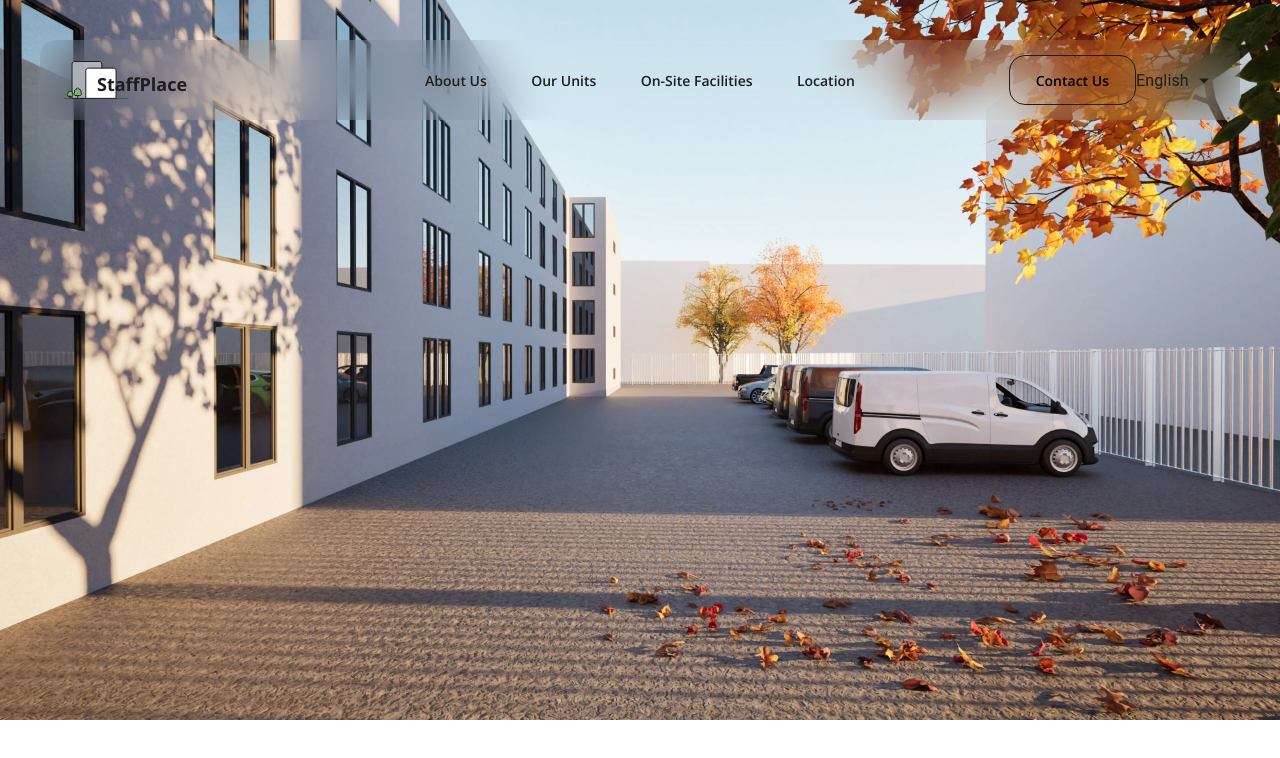
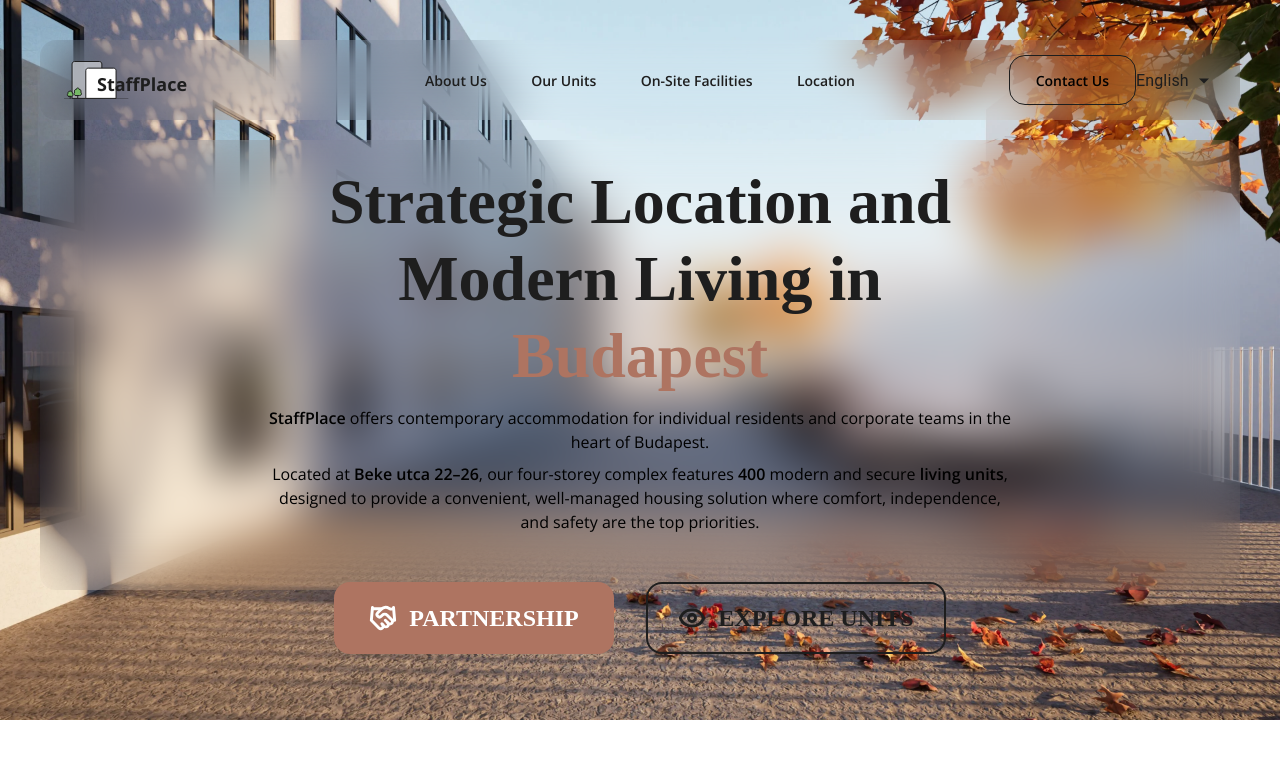
Before and after one commit to ZubalYana/stuffPlace-frontend, a React (Vite) app: page / in a window 1280 px wide. Shown: the top 758 px of the page. Built offline with nearby package versions, Linux system fonts and the light colour scheme; a web font is replaced by a local one.

Commit message:
complete the main page

```diff
--- a/package.json
+++ b/package.json
@@ -14,6 +14,7 @@
     "@emotion/styled": "^11.14.1",
     "@mui/material": "^7.3.5",
     "@tailwindcss/vite": "^4.1.17",
+    "lucide-react": "^0.555.0",
     "react": "^19.2.0",
     "react-dom": "^19.2.0",
     "tailwindcss": "^4.1.17"
--- a/src/App.css
+++ b/src/App.css
@@ -8,7 +8,6 @@ h6 {
 }
 
 div,
-span,
 p,
 a,
 li,
--- a/src/components/pages/MainPage.tsx
+++ b/src/components/pages/MainPage.tsx
@@ -1,9 +1,35 @@
 import { Header } from "../elements/Header"
+import { Handshake, Eye } from "lucide-react"
 export function MainPage() {
     return (
         <div className="w-full h-screen p-10">
             <div className="z-20 relative">
                 <Header />
+                <div className="w-full h-[450px] rounded-2xl flex flex-col items-center bg-[rgba(255, 255, 255, 0.5)] backdrop-blur-xl px-6 py-6 mt-5">
+                    <h1 className="w-[60%] text-[64px] text-center font-bold text-[#1E1E1E] leading-[1.2]">Strategic Location and Modern Living in <span className="text-[#AE7461]">Budapest</span></h1>
+                    <div className="w-full flex flex-col items-center mt-3">
+                        <p className="text-[16px] font-light w-[65%] text-center"><span className="font-semibold">StaffPlace</span> offers contemporary accommodation for individual residents and corporate teams in the heart of Budapest.</p>
+
+                        <p className="text-[16px] font-light w-[65%] text-center mt-2">
+                            Located at <span className="font-semibold">Beke utca 22–26</span>, our four-storey complex features <span className="font-semibold">400</span> modern and secure <span className="font-semibold">living units</span>, designed to provide a convenient, well-managed housing solution where comfort, independence, and safety are the top priorities.
+                        </p>
+                    </div>
+
+                    <div className="flex items-center gap-8 mt-12">
+
+                        <div className="w-[280px] h-18 flex justify-center items-center rounded-2xl bg-[#AE7461] gap-3">
+                            <Handshake color="white" size={28} strokeWidth={2.5} />
+                            <h3 className="uppercase text-white font-bold text-[24px]">Partnership</h3>
+                        </div>
+
+                        <div className="w-[300px] h-18 flex justify-center items-center rounded-2xl border-[#1E1E1E] border-2 gap-3">
+                            <Eye color="#1E1E1E" size={28} strokeWidth={2.5} />
+                            <h3 className="uppercase text-[#1E1E1E] font-bold text-[24px]">Explore Units</h3>
+                        </div>
+
+                    </div>
+
+                </div>
             </div>
             <div>
                 <img src="/main page bg.webp" alt="main page background" className="w-full max-h-screen absolute top-0 left-0 z-0" />
```
Also changed, not shown: 1 other file (tests, documents, lock files or other folders).
